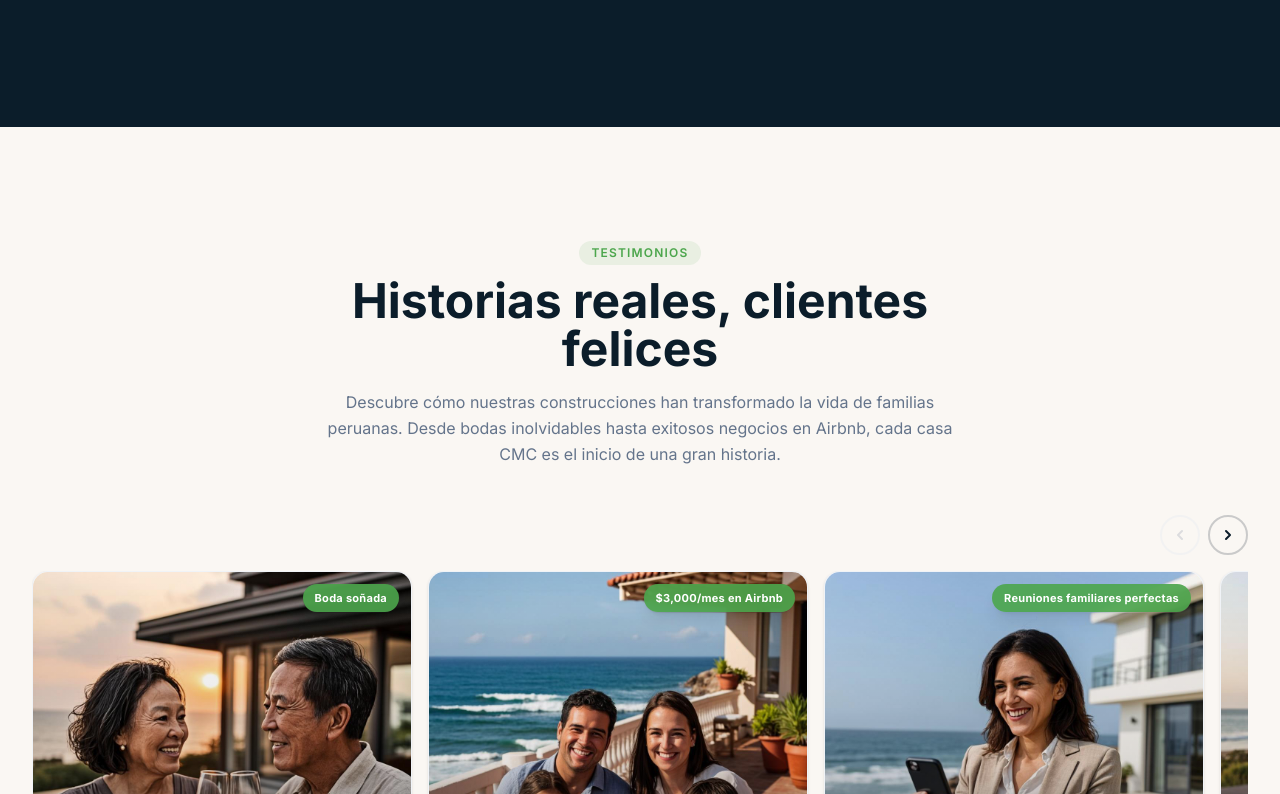
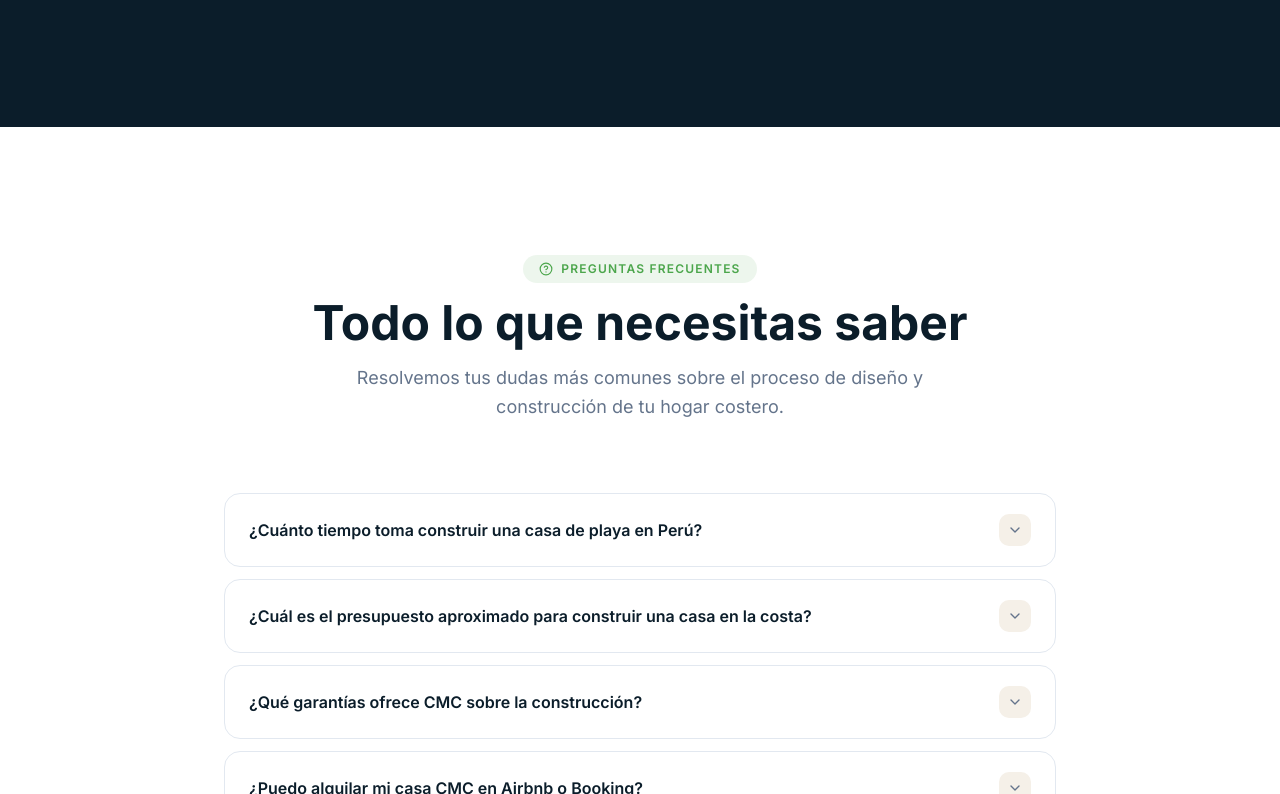
Before and after one commit to profastpage/CMC-LATAM-2, a Next.js app: page / in a window 1280 px wide. Shown: the part 4126-4920 px from the top of the page. Built offline with nearby package versions, Linux system fonts and the light colour scheme.

Commit message:
Remove Testimonials section

```diff
--- a/src/app/page.tsx
+++ b/src/app/page.tsx
@@ -5,7 +5,6 @@ import Hero from "@/components/cmc/Hero";
 import Projects from "@/components/cmc/Projects";
 import Services from "@/components/cmc/Services";
 import Info from "@/components/cmc/Info";
-import Testimonials from "@/components/cmc/Testimonials";
 import FAQ from "@/components/cmc/FAQ";
 import Contact from "@/components/cmc/Contact";
 import Footer from "@/components/cmc/Footer";
@@ -20,7 +19,6 @@ export default function Home() {
         <Projects />
         <Services />
         <Info />
-        <Testimonials />
         <FAQ />
         <Contact />
       </main>
```
